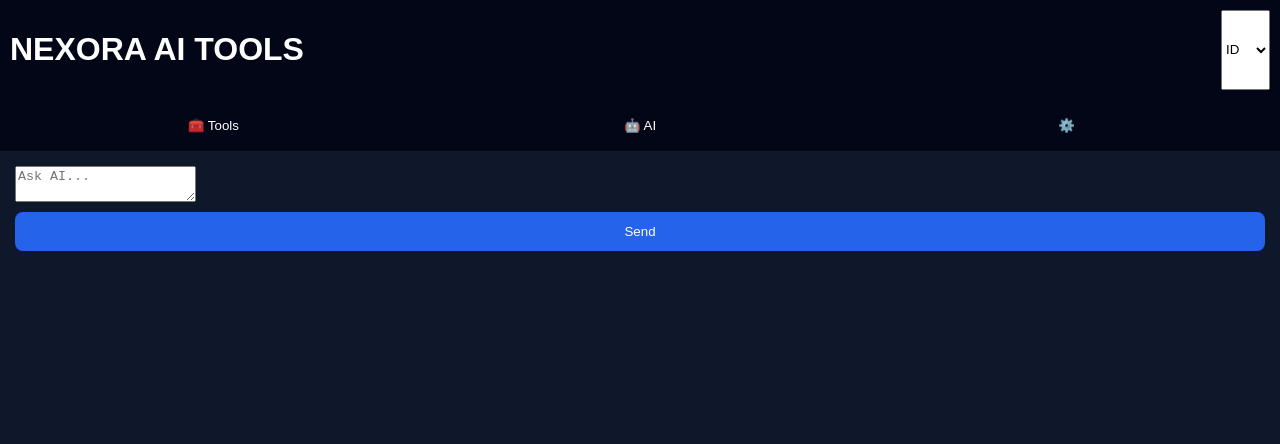
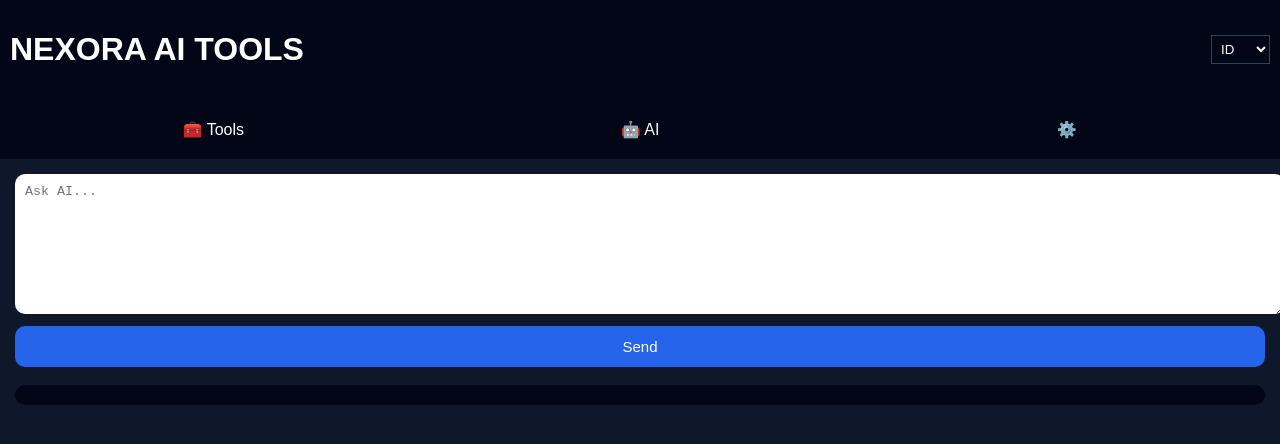
Before and after one commit to Pinn34/nexora, a plain HTML site: page index.html in a window 1280 px wide. Both pictures are taken after a click on the button "🤖 AI". Drawn offline with Linux system fonts and the light colour scheme; no server answers.

Commit message:
Update style.css

```diff
--- a/css/style.css
+++ b/css/style.css
@@ -14,18 +14,27 @@
   font-weight: bold;
 }
 
-.hidden { display: none; }
+.hidden {
+  display: none;
+}
 
 header {
   padding: 10px;
   background: #020617;
   display: flex;
   justify-content: space-between;
+  align-items: center;
+}
+
+select {
+  background: #020617;
+  color: white;
+  border: 1px solid #334155;
+  padding: 5px;
 }
 
 nav {
   display: flex;
-  justify-content: space-around;
   background: #020617;
 }
 
@@ -35,17 +44,41 @@
   border: none;
   color: white;
   padding: 12px;
+  font-size: 16px;
 }
 
-.tab { display: none; padding: 15px; }
-.tab.active { display: block; }
+.tab {
+  display: none;
+  padding: 15px;
+}
+
+.tab.active {
+  display: block;
+}
 
 button {
   width: 100%;
-  margin: 6px 0;
+  margin: 8px 0;
   padding: 12px;
-  border-radius: 8px;
+  border-radius: 10px;
   border: none;
   background: #2563eb;
   color: white;
+  font-size: 15px;
 }
+
+textarea {
+  width: 100%;
+  height: 120px;
+  border-radius: 10px;
+  border: none;
+  padding: 10px;
+}
+
+pre {
+  white-space: pre-wrap;
+  background: #020617;
+  padding: 10px;
+  border-radius: 10px;
+  margin-top: 10px;
+}
```
